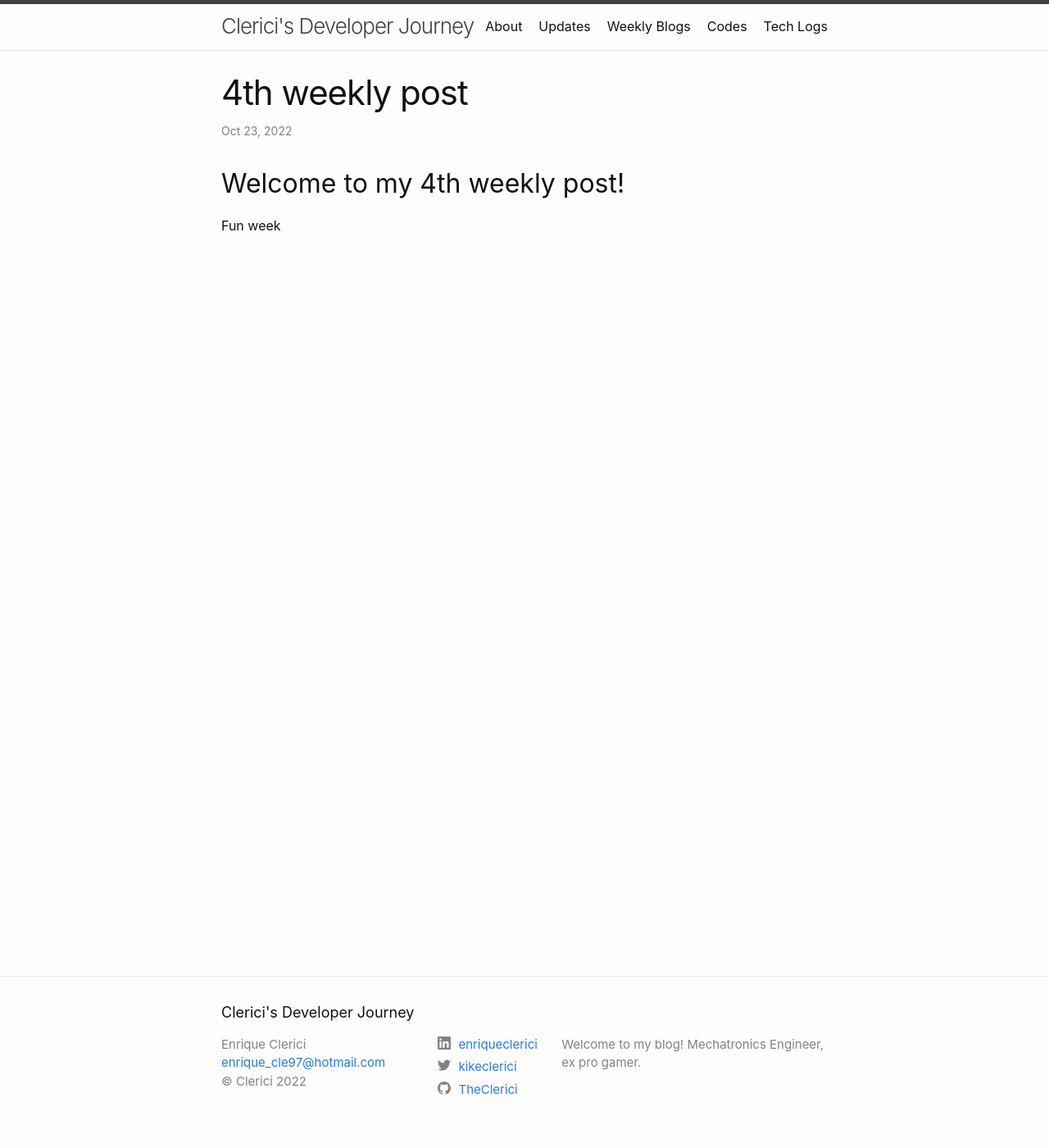
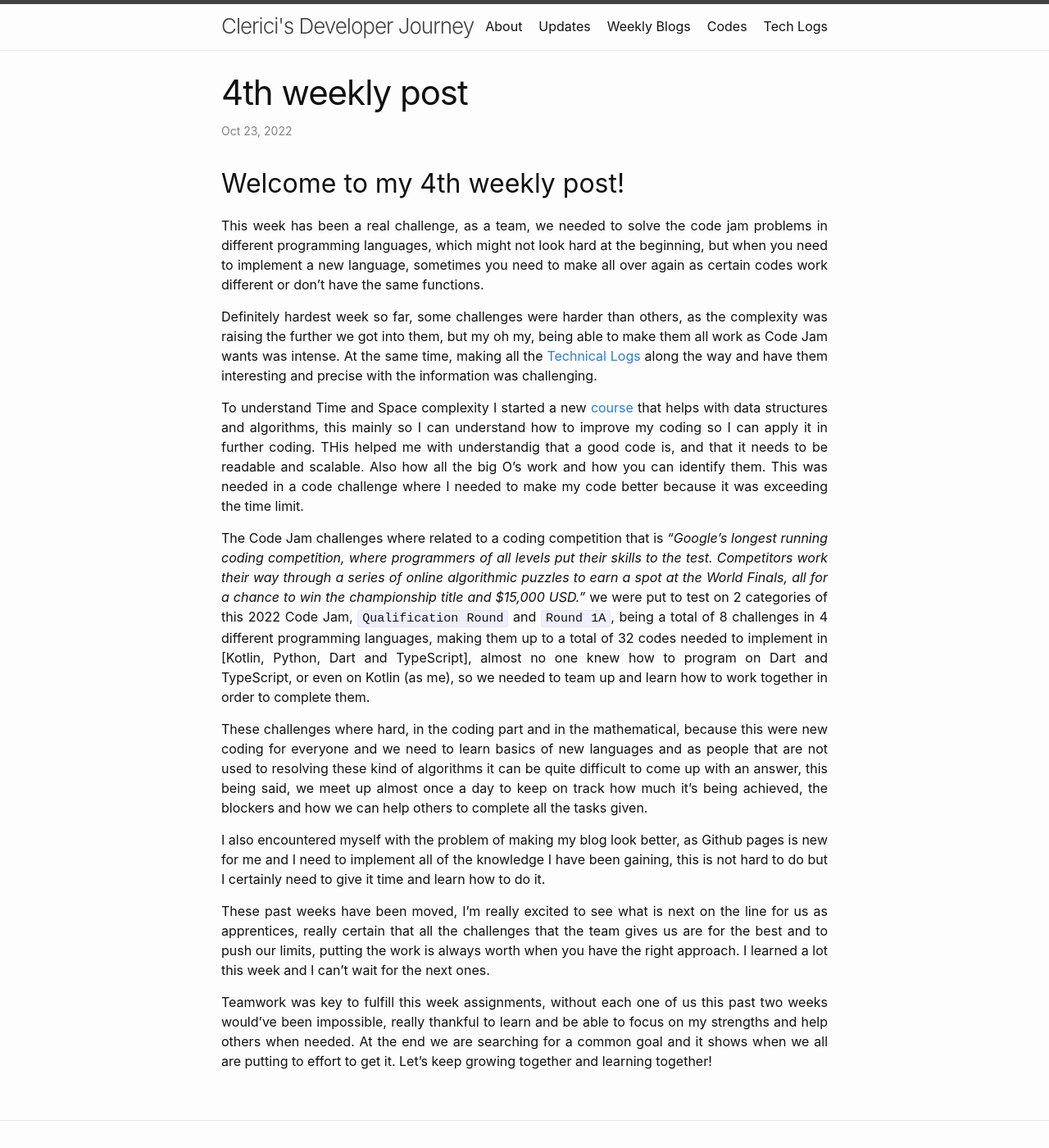
Before and after one commit to TheClerici/my-blog, a Jekyll site: the page built from blog-weekly/_posts/2022-10-23-Fourth-week.md, in a window 1280 px wide and 1400 px high. Shown: the whole window at 82% size. Built offline with Jekyll 4.4.1, drawn with Linux system fonts in a browser that asks for light colours.

Commit message:
4th errky essay commit

```diff
--- a/blog-weekly/_posts/2022-10-23-Fourth-week.md
+++ b/blog-weekly/_posts/2022-10-23-Fourth-week.md
@@ -6,4 +6,21 @@ category: Weekly
 ---
 ## Welcome to my 4th weekly post!
 
-Fun week
+This week has been a real challenge, as a team, we needed to solve the code jam problems in different programming languages, which might not look hard at the beginning, but when you need to implement a new language, sometimes you need to make all over again as certain codes work different or don't have the same functions.
+
+Definitely hardest week so far, some challenges were harder than others, as the complexity was raising the further we got into them, but my oh my, being able to make them all work as Code Jam wants was intense. At the same time, making all the [Technical Logs][tech-logs] along the way and have them interesting and precise with the information was challenging.
+
+To understand Time and Space complexity I started a new [course][udemy-course] that helps with data structures and algorithms, this mainly so I can understand how to improve my coding so I can apply it in further coding. THis helped me with understandig that a good code is, and that it needs to be readable and scalable. Also how all the big O's work and how you can identify them. This was needed in a code challenge where I needed to make my code better because it was exceeding the time limit.
+
+The Code Jam challenges where related to a coding competition that is _"Google's longest running coding competition, where programmers of all levels put their skills to the test. Competitors work their way through a series of online algorithmic puzzles to earn a spot at the World Finals, all for a chance to win the championship title and $15,000 USD."_ we were put to test on 2 categories of this 2022 Code Jam, `Qualification Round` and `Round 1A`, being a total of 8 challenges in 4 different programming languages, making them up to a total of 32 codes needed to implement in [Kotlin, Python, Dart and TypeScript], almost no one knew how to program on Dart and TypeScript, or even on Kotlin (as me), so we needed to team up and learn how to work together in order to complete them.
+
+These challenges where hard, in the coding part and in the mathematical, because this were new coding for everyone and we need to learn basics of new languages and as people that are not used to resolving these kind of algorithms it can be quite difficult to come up with an answer, this being said, we meet up almost once a day to keep on track how much it's being achieved, the blockers and how we can help others to complete all the tasks given.
+
+I also encountered myself with the problem of making my blog look better, as Github pages is new for me and I need to implement all of the knowledge I have been gaining, this is not hard to do but I certainly need to give it time and learn how to do it.
+
+These past weeks have been moved, I'm really excited to see what is next on the line for us as apprentices, really certain that all the challenges that the team gives us are for the best and to push our limits, putting the work is always worth when you have the right approach. I learned a lot this week and I can't wait for the next ones.
+
+Teamwork was key to fulfill this week assignments, without each one of us this past two weeks would've been impossible, really thankful to learn and be able to focus on my strengths and help others when needed. At the end we are searching for a common goal and it shows when we all are putting to effort to get it. Let's keep growing together and learning together!
+
+[tech-logs]: https://theclerici.github.io/my-blog/blog-logs/
+[udemy-course]: https://www.udemy.com/course/master-the-coding-interview-data-structures-algorithms/
```
